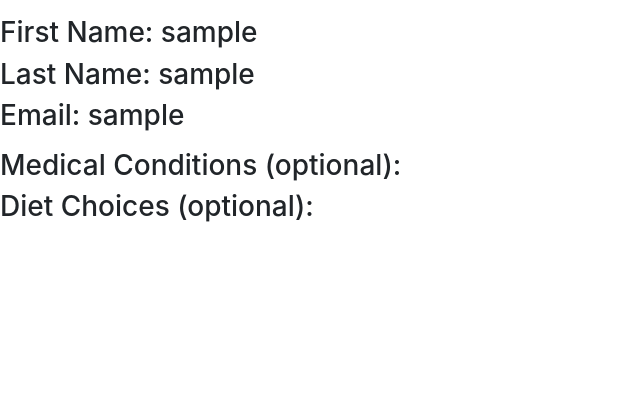
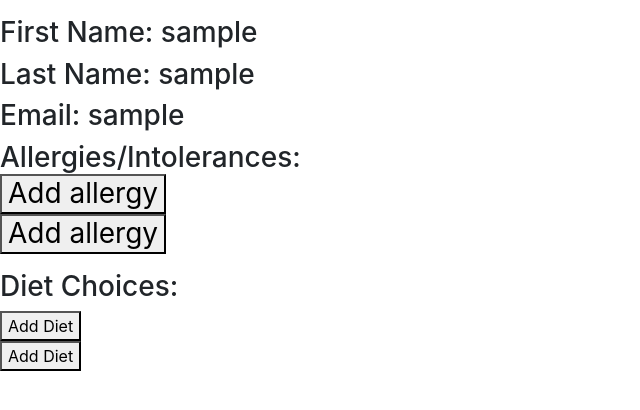
Before and after one commit to Jesskos/nutrify, a Flask app: page /profile in a window 1280 px wide. Shown: the part 56-466 px from the top of the page, without its empty margins (0-640 px from the left). Run offline with Flask 2, Linux system fonts and the light colour scheme; the visitor is signed in with stand-in values (Sample User, id 1); data comes from the database, SQL or seed files in the repository; some libraries are stand-ins or nearby versions.

Commit message:
added allergies and model table, made form for allergies

```diff
--- a/server.py
+++ b/server.py
@@ -1,7 +1,7 @@
 from jinja2 import StrictUndefined
 from flask import (Flask, render_template, redirect, request, flash, session)
 # from flask_debugtoolbar import DebugToolbarExtension
-from model import connect_to_db, db, Recipe, Ingredient, Amount, RecipeLabel, RecipeToIngredient, AmountToIngredient, User, UserToRecipe
+from model import connect_to_db, db, Recipe, Ingredient, Amount, RecipeLabel, RecipeToIngredient, AmountToIngredient, User, UserToRecipe, UserToAllergy
 import json
 import requests
 from helperfunctions import *
@@ -60,6 +60,8 @@ def add_registration_info():
 	last_name = request.form.get("lastname")
 	email = request.form.get("email")
 	password = request.form.get("password")
+	allergies = request.form.getlist("allergy")
+	print allergies
 
 	user = User.query.filter_by(user_email=email).first()
 
@@ -70,6 +72,14 @@ def add_registration_info():
 		new_user = User(fname=first_name, lname=last_name, user_email=email, user_password=password)
 		db.session.add(new_user)
 		db.session.commit()
+
+		if allergies:
+			for allergy in allergies:
+				new_allergy = UserToAllergy(user=new_user, allergy_name=allergy)
+				db.session.add(new_allergy)
+			db.session.commit()
+
+
 		flash("You have now been registered! Please log in")
 
 	return redirect("/login")
@@ -137,8 +147,11 @@ def open_profile():
 		fname = logged_in_user.fname
 		lname = logged_in_user.lname
 		email = logged_in_user.user_email
+		allergies = UserToAllergy.query.filter(UserToAllergy.user_id==session_user_id)
+		if allergies:
+			users_allergies = allergies
 
- 		return render_template('userprofile.html', fname=fname, lname=lname, email=email)
+ 		return render_template('userprofile.html', fname=fname, lname=lname, email=email, allergies=users_allergies)
 
  	else:
  		return redirect("/")
--- a/templates/findrecipefirstdraft.html
+++ b/templates/findrecipefirstdraft.html
@@ -18,6 +18,7 @@
 	</p>
 
 <script>
+"use strict";
 
 	function showLowPotassiumRecipes(results) {
 
--- a/templates/userprofile.html
+++ b/templates/userprofile.html
@@ -6,11 +6,49 @@
 
 
 <h3> First Name: {{ fname }} </h3>
+
 <h3> Last Name: {{ lname }} </h3>
 <h3> Email: {{ email }} </h3>
+<h3> Allergies/Intolerances: {% for allergy in allergies %}
+	{{ allergy.allergy_name}}
+	{% endfor %}
+	<form action="/add-allergy" method="POST" class="">
+	<button type="submit" class="" id="" name="" value="">Add allergy</button>
+	</form>
+	<form action="/remove-allergy" method="POST" class="">
+	<button type="submit" class="" id="" name="" value="">Add allergy</button>
+	</form>
 <p>
-<h3> Medical Conditions (optional): </h3>
-<h3> Diet Choices (optional): </h3>
+<h3> Diet Choices: </h3>
+	<form action="/add-diet" method="POST" class="">
+	<button type="submit" class="" id="" name="" value="">Add Diet</button>
+	</form>
+	<form action="/remove-diet" method="POST" class="">
+	<button type="submit" class="" id="" name="" value="">Add Diet</button>
+	</form>
 
 
+
+
+
+<script src="https://code.jquery.com/jquery.js"></script>
+	<script>
+	"use strict";
+
+		function hideAllergyOptions(evt) {
+			$('.show').toggleClass('hidden');
+		}
+
+
+		function showAllergyOptions(evt) {
+			$('.hidden').toggleClass('show');
+		}
+
+		$("#showallergyoptions").on("click", showAllergyOptions);
+
+			$("#hideallergyoptions").on("unclick", hideAllergyOptions);
+			$("#showallergyoptions").on("click", hideAllergyOptions);
+
+
+	</script>
 {% endblock %}
```
Also changed, not shown: model.py (+45 -6 lines), templates/base1.html (+10 -0 lines), templates/register.html (+46 -2 lines), templates/viewsavedrecipes.html (+11 -0 lines).
